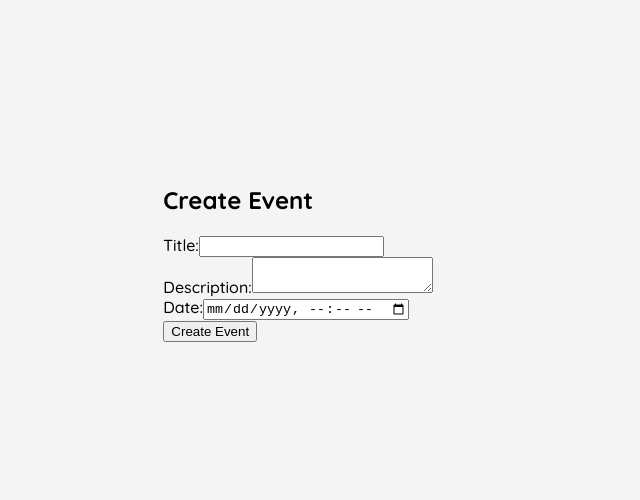
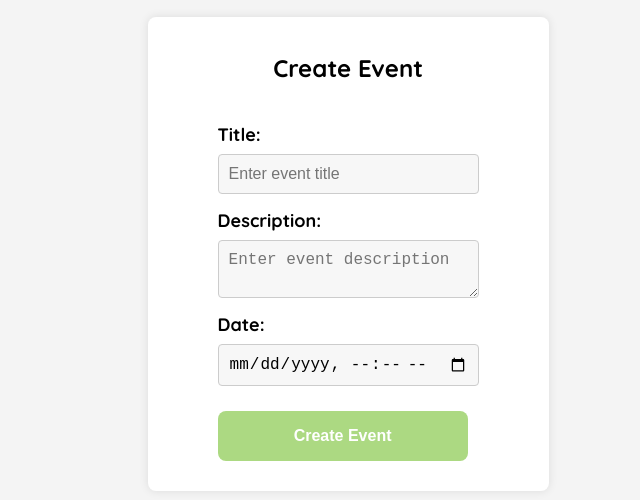
Before and after one commit to SonicWD/Web-FronEnd-My-event-management-platform, a React (Vite) app: page /create-event in a window 1280 px wide. Shown: the part 146-646 px from the top of the page, without its empty margins (342-982 px from the left). Built offline with nearby package versions, Linux system fonts and the light colour scheme.

Commit message:
Se crean carts de los eventos con datos falsos

```diff
--- a/src/App.jsx
+++ b/src/App.jsx
@@ -8,6 +8,7 @@ import EventList from './components/EventList';
 import RegisterEvent from './components/RegisterEvent';
 import EventRegistrations from './components/EventRegistrations';
 import CreateAccount from "./components/CreateAccount";
+
 
 const App = () => {
   return (
--- a/src/components/CreateEvent.jsx
+++ b/src/components/CreateEvent.jsx
@@ -11,6 +11,16 @@ const CreateEvent = () => {
     // Función para manejar el envío del formulario
     const handleSubmit = async (event) => {
         event.preventDefault(); // Evita el comportamiento por defecto del formulario
+
+       //ESTO ES PARA SIMULAR LA CARGA FALSA DE DATOS MIENTRAS EL BACKEND SE HACE
+       // alert('Event created successfully');
+
+       // Limpiar los campos del formulario después de la creación simulada
+       // setTitle('');
+       // setDescription('');
+       // setDate('');
+
+
 
         try {
             // Obtener el token del localStorage para autenticación
@@ -41,43 +51,47 @@ const CreateEvent = () => {
 
     // Componente de formulario para crear un evento
     return (
-        <div className="max-w-lg mx-auto mt-10 p-6 bg-white rounded shadow-md">
-            <h2 className="text-xl font-bold mb-6">Create Event</h2>
-            <form onSubmit={handleSubmit} className="space-y-4">
+        <div className="login">
+            <div className="form-container">
+                <h1 className="title">Create Event</h1>
+                <form onSubmit={handleSubmit} className="form">
                     <div>
-                    <label htmlFor="title" className="block text-sm font-medium text-gray-700">Title:</label>
+                        <label htmlFor="title" className="label">Title:</label>
                         <input
+                            type="text"
                             id="title"
-                        type="text"
                             value={title}
                             onChange={(e) => setTitle(e.target.value)}
-                        className="mt-1 block w-full border-gray-300 rounded-md shadow-sm focus:ring-blue-500 focus:border-blue-500 sm:text-sm"
+                            placeholder="Enter event title"
+                            className="input input-email"
                             required
                         />
                     </div>
                     <div>
-                    <label htmlFor="description" className="block text-sm font-medium text-gray-700">Description:</label>
+                        <label htmlFor="description" className="label">Description:</label>
                         <textarea
                             id="description"
                             value={description}
                             onChange={(e) => setDescription(e.target.value)}
-                        className="mt-1 block w-full border-gray-300 rounded-md shadow-sm focus:ring-blue-500 focus:border-blue-500 sm:text-sm"
+                            placeholder="Enter event description"
+                            className="input input-password"
                             required
                         />
                     </div>
                     <div>
-                    <label htmlFor="date" className="block text-sm font-medium text-gray-700">Date:</label>
+                        <label htmlFor="date" className="label">Date:</label>
                         <input
+                            type="datetime-local"
                             id="date"
-                        type="datetime-local"
                             value={date}
                             onChange={(e) => setDate(e.target.value)}
-                        className="mt-1 block w-full border-gray-300 rounded-md shadow-sm focus:ring-blue-500 focus:border-blue-500 sm:text-sm"
+                            className="input input-email"
                             required
                         />
                     </div>
-                <button type="submit" className="w-full bg-blue-500 text-white py-2 px-4 rounded-md hover:bg-blue-600 focus:outline-none focus:ring-2 focus:ring-blue-500 focus:ring-opacity-50">Create Event</button>
+                    <button type="submit" className="primary-button login-button">Create Event</button>
                 </form>
+            </div>
         </div>
     );
 };
--- a/src/components/EventList.jsx
+++ b/src/components/EventList.jsx
@@ -1,26 +1,62 @@
 // frontend/src/components/EventList.js
 // eslint-disable-next-line no-unused-vars
 import React, { useEffect, useState } from 'react';
+//Luego ahi que quitar eso
+// eslint-disable-next-line no-unused-vars
 import axios from 'axios';
+import '../index.css'; // Asegúrate de ajustar la ruta si es necesario
+
+// Función para generar datos falsos de eventos
+const generateFakeEvents = () => {
+    return [
+        {
+            id: 1,
+            title: 'Evento falso 1',
+            description: 'nanana mañana a las 8',
+            date: new Date().toISOString(),
+            image: 'https://images.pexels.com/photos/260024/pexels-photo-260024.jpeg?auto=compress&cs=tinysrgb&w=1260&h=750&dpr=1', // URL de la imagen para el evento 1
+            location: 'Parque Central' // Lugar del evento 1
+        },
+        {
+            id: 2,
+            title: 'Evento flaso 2',
+            description: 'Pasado mañana supongo reunion con RH por chiste de la capa 8 a clientes xd',
+            date: new Date().toISOString(),
+            image: 'https://images.pexels.com/photos/260024/pexels-photo-260024.jpeg?auto=compress&cs=tinysrgb&w=1260&h=750&dpr=1', // URL de la imagen para el evento 2
+            location: 'Oficina Principal' // Lugar del evento 2
+        },
+    ];
+};
+
 
 const EventList = () => {
     const [events, setEvents] = useState([]);
     const [loading, setLoading] = useState(true);
+    // eslint-disable-next-line no-unused-vars
     const [error, setError] = useState(null);
 
     useEffect(() => {
-        const fetchEvents = async () => {
-            try {
-                const response = await axios.get('/events');
-                setEvents(response.data);
-            } catch (error) {
-                setError('Error fetching events');
-            } finally {
-                setLoading(false);
-            }
-        };
-        fetchEvents();
+        // Simular carga asíncrona
+        setTimeout(() => {
+            const fakeEvents = generateFakeEvents();
+            setEvents(fakeEvents);
+            setLoading(false);
+        }, 1000); // Simular retardo de 1 segundo
     }, []);
+ //ESTO ES PARA CUAL EL BACKEND FUNCIONE ;)
+ //   useEffect(() => {
+ //       const fetchEvents = async () => {
+ //           try {
+ //               const response = await axios.get('/events');
+  //              setEvents(Array.isArray(response.data) ? response.data : []);
+  //          } catch (error) {
+  //              setError('Error fetching events');
+ //           } finally {
+  //              setLoading(false);
+  //          }
+ //       };
+  //      fetchEvents();
+  //  }, []);
 
     if (loading) {
         return <p className="text-center mt-4">Loading events...</p>;
@@ -31,20 +67,29 @@ const EventList = () => {
     }
 
     return (
-        <div>
+        <div className="cards-container">
             <h2 className="text-2xl font-bold mb-4">Events</h2>
             {events.length === 0 ? (
                 <p className="text-center">No events available</p>
             ) : (
-                <ul className="divide-y divide-gray-200">
+                <div className="cards-container">
                     {events.map((event) => (
-                        <li key={event.id} className="py-4">
-                            <h3 className="text-lg font-semibold">{event.title}</h3>
-                            <p className="text-gray-500">{event.description}</p>
-                            <p className="text-gray-500">{new Date(event.date).toLocaleString()}</p>
-                        </li>
+                        <div key={event.id} className="product-card">
+                            <img src={event.image} alt={event.title} />
+                            <div className="product-info">
+                                <div>
+                                    <h3 className="text-lg font-semibold">{event.title}</h3>
+                                    <p className="text-gray-500">{event.description}</p>
+                                    <p className="text-gray-500">{new Date(event.date).toLocaleString()}</p>
+                                    <p className="text-gray-500">{event.location}</p>
+                                </div>
+                                <figure>
+                                    <img src="/images/icons/bt_add_to_cart.svg" alt="" />
+                                </figure>
+                            </div>
+                        </div>
                     ))}
-                </ul>
+                </div>
             )}
         </div>
     );
```
Lines whose indentation alone changed are shown as unchanged.
